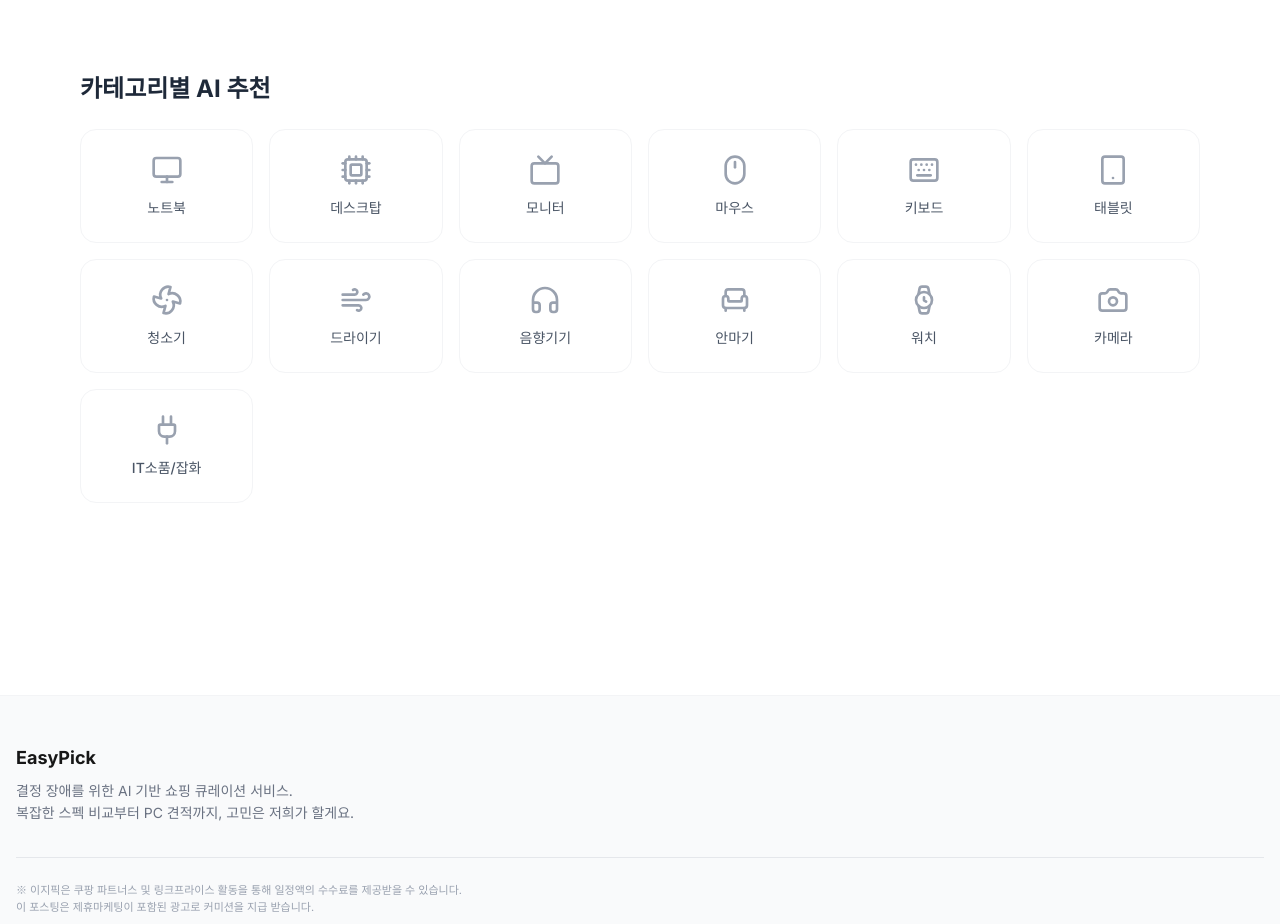
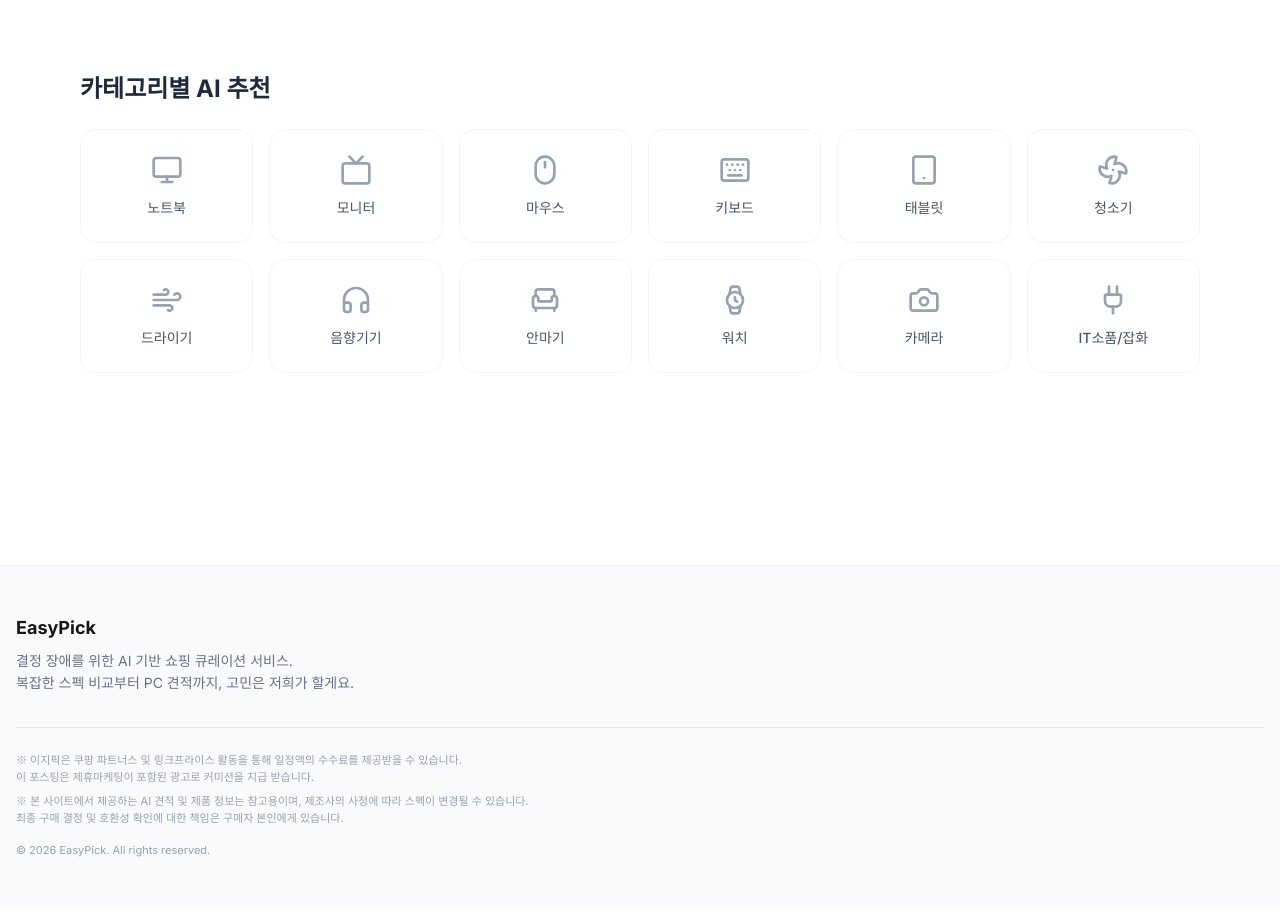
Before and after one commit to yyj0522/PickEasy, a Next.js app: page / in a window 1280 px wide. Shown: the part 920-1844 px from the top of the page. Built offline with nearby package versions, Linux system fonts and the light colour scheme.

Commit message:
Chore: Add Vercel Cron for weekly ranking update

```diff
--- a/app/page.tsx
+++ b/app/page.tsx
@@ -103,7 +103,6 @@ export default function Home() {
         <div className="grid grid-cols-4 md:grid-cols-6 gap-4">
           {[
             { name: "노트북", icon: Monitor, slug: "laptop" },
-            { name: "데스크탑", icon: Cpu, slug: "desktop" },
             { name: "모니터", icon: Tv, slug: "monitor" },
             { name: "마우스", icon: Mouse, slug: "mouse" },
             { name: "키보드", icon: Keyboard, slug: "keyboard" },
@@ -114,7 +113,7 @@ export default function Home() {
             { name: "안마기", icon: Armchair, slug: "massage" },
             { name: "워치", icon: Watch, slug: "watch" },
             { name: "카메라", icon: Camera, slug: "camera" },
-            { name: "IT소품/잡화", icon: Plug, slug: "accessory" }, // ⭐ 추가됨
+            { name: "IT소품/잡화", icon: Plug, slug: "accessory" },
           ].map((cat) => (
             <Link key={cat.slug} href={`/category/${cat.slug}`} className="flex flex-col items-center justify-center gap-3 p-6 rounded-2xl bg-white border border-gray-100 hover:border-blue-500 hover:shadow-md transition-all group">
               <cat.icon className="w-8 h-8 text-gray-400 group-hover:text-blue-600 transition-colors" />
--- a/app/rank/page.tsx
+++ b/app/rank/page.tsx
@@ -2,7 +2,7 @@
 
 import { useState, useEffect } from 'react';
 import { createClient } from '@supabase/supabase-js';
-import { Loader2, TrendingUp, AlertCircle, Mail } from 'lucide-react'; // 아이콘 추가
+import { Loader2, TrendingUp, AlertCircle, Mail } from 'lucide-react';
 import BuyButton from '@/components/common/BuyButton';
 import Footer from '@/components/layout/Footer';
 
@@ -13,7 +13,6 @@ const supabase = createClient(
 
 const TABS = [
   { slug: 'laptop', name: '노트북' },
-  // { slug: 'desktop', name: '데스크탑' }, // ❌ 삭제됨
   { slug: 'monitor', name: '모니터' },
   { slug: 'mouse', name: '마우스' },
   { slug: 'keyboard', name: '키보드' },
@@ -58,8 +57,6 @@ export default function RankPage() {
   return (
     <div className="flex flex-col min-h-screen bg-gray-50">
       <div className="max-w-4xl mx-auto px-4 py-12 w-full flex-1">
-
-        {/* 헤더 영역 */}
         <div className="text-center mb-8">
           <h1 className="text-3xl font-bold flex items-center justify-center gap-2 mb-3">
             <TrendingUp className="text-blue-600" />
@@ -68,22 +65,20 @@ export default function RankPage() {
           <p className="text-gray-500">AI가 빅데이터를 분석하여 선정한 인기 순위입니다.</p>
         </div>
 
-        {/* ⭐ 베타 서비스 & 제보 안내 문구 (추가됨) */}
         <div className="bg-blue-50 border border-blue-100 rounded-xl p-4 mb-8 flex items-start gap-3">
           <AlertCircle className="w-5 h-5 text-blue-600 shrink-0 mt-0.5" />
           <div className="text-sm text-gray-700">
-            <p className="font-bold text-blue-800 mb-1">📢 Beta 서비스 안내</p>
+            <p className="font-bold text-blue-800 mb-1">Beta 서비스 안내</p>
             <p className="leading-relaxed mb-2">
               본 랭킹은 AI가 분석한 트렌드 지표로, 실제 판매량과 차이가 있을 수 있으며 일부 부정확한 정보가 포함될 수 있습니다.
             </p>
             <p className="flex items-center gap-1 text-gray-500 text-xs">
               <Mail className="w-3 h-3" />
-              잘못된 정보 제보 및 의견은 <strong>contact@easypick.com</strong>으로 보내주세요. 여러분의 제보가 AI를 똑똑하게 만듭니다.
+              잘못된 정보 제보 및 의견은 <strong>projectc029@gmail.com</strong>으로 보내주세요. 여러분의 제보가 AI를 똑똑하게 만듭니다.
             </p>
           </div>
         </div>
 
-        {/* 탭 메뉴 (가로 스크롤) */}
         <div className="flex overflow-x-auto gap-2 pb-4 mb-4 scrollbar-hide">
           {TABS.map((tab) => (
             <button
@@ -99,8 +94,6 @@ export default function RankPage() {
             </button>
           ))}
         </div>
-
-        {/* 랭킹 리스트 */}
         {loading ? (
           <div className="py-20 text-center text-gray-400 flex flex-col items-center">
             <Loader2 className="w-8 h-8 animate-spin mb-2" />
```
